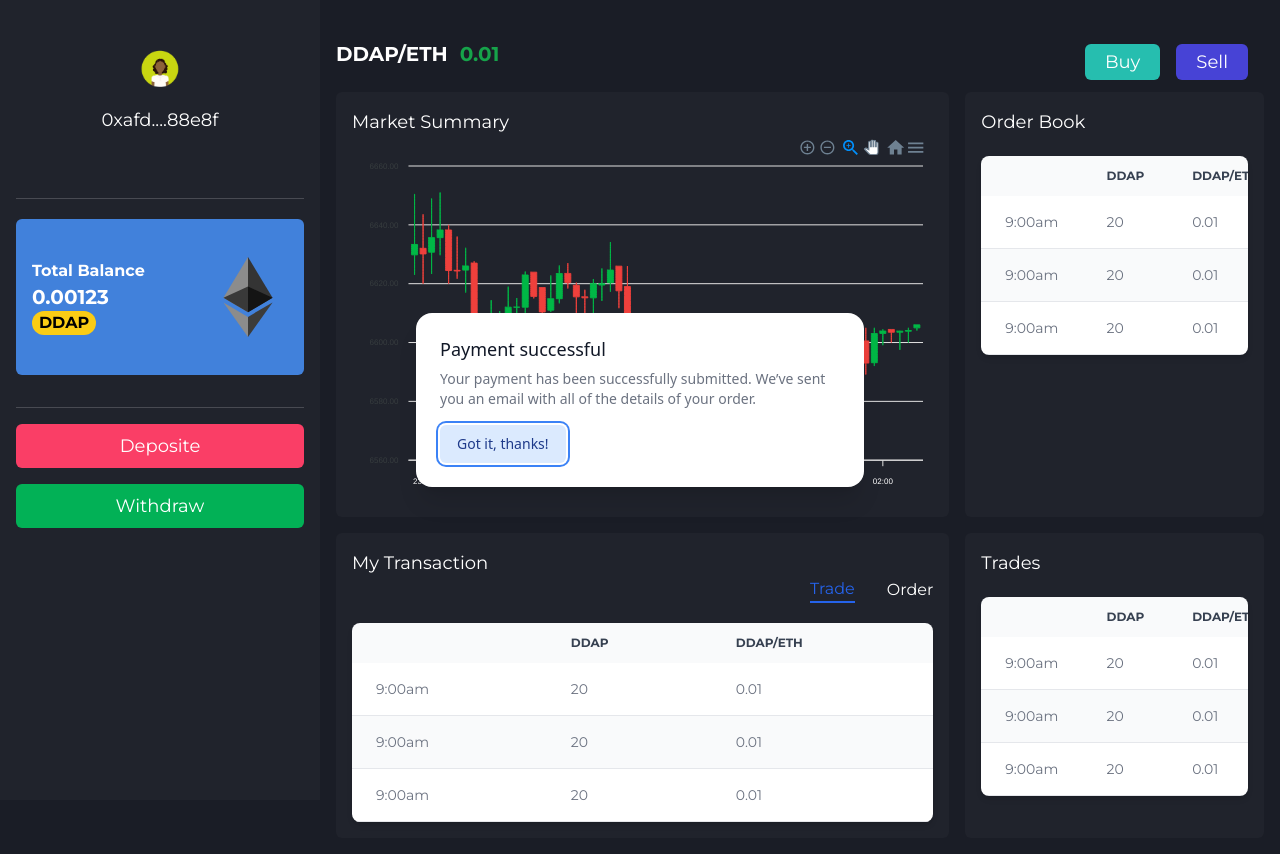
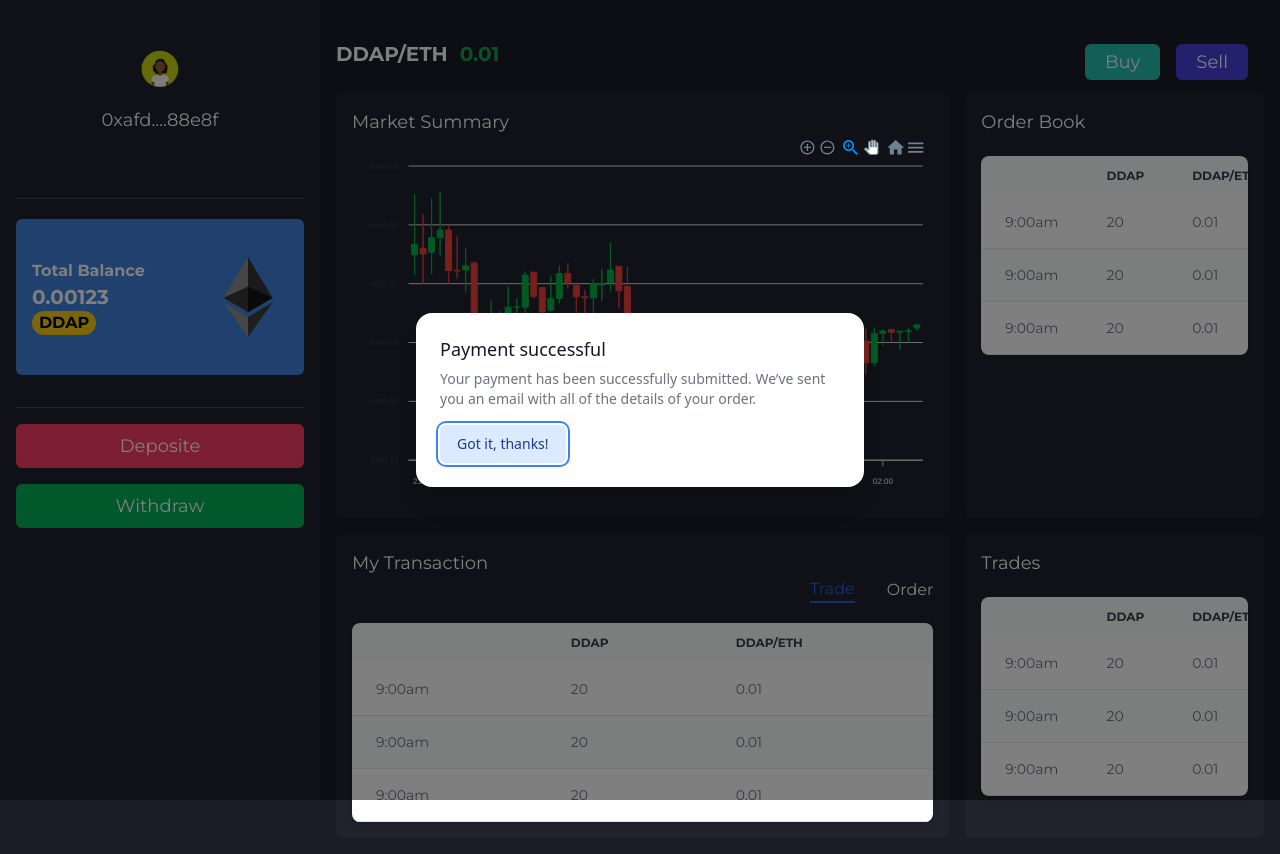
Before and after one commit to Mr-DecodeBlock/Decentralize-Token-Exchange, a React (Create React App) app: page / in a window 1280 px wide. Both pictures are taken after a click on the element "Deposite". Built offline with nearby package versions, Linux system fonts and the light colour scheme.

Commit message:
dex token exchange

```diff
--- a/src/components/Modal.js
+++ b/src/components/Modal.js
@@ -16,6 +16,7 @@ export default function Modal(props) {
         className="fixed inset-0 z-10 overflow-y-auto"
         onClose={setOpen}
       >
+        <Dialog.Overlay className="fixed inset-0 bg-black opacity-50" />
         <div className="min-h-screen px-4 text-center">
           <Transition.Child
             as={Fragment}
```
